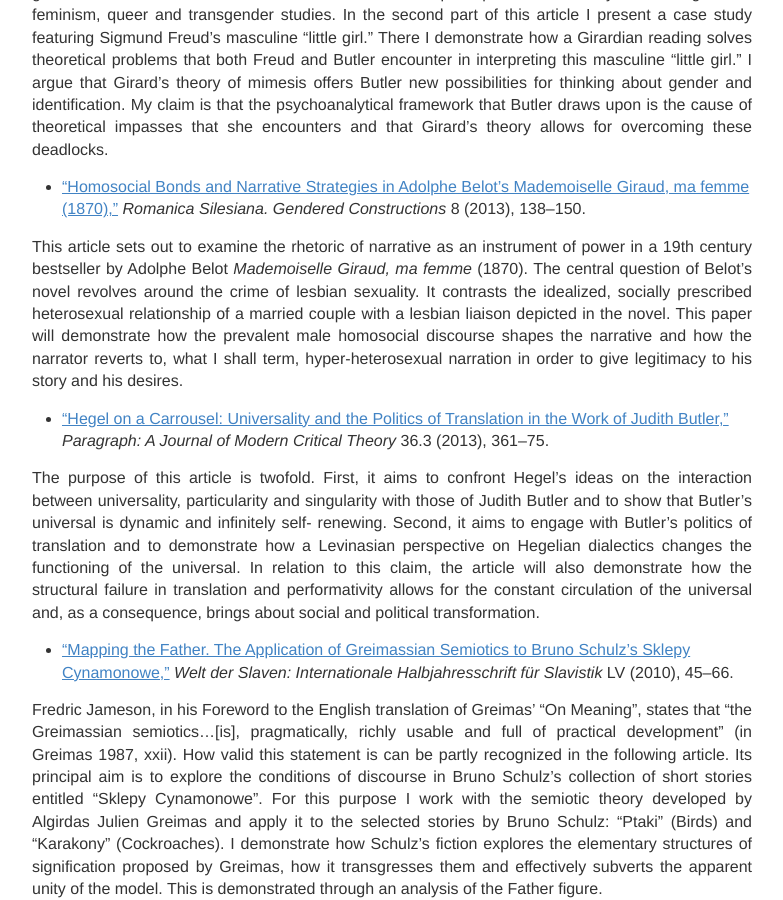
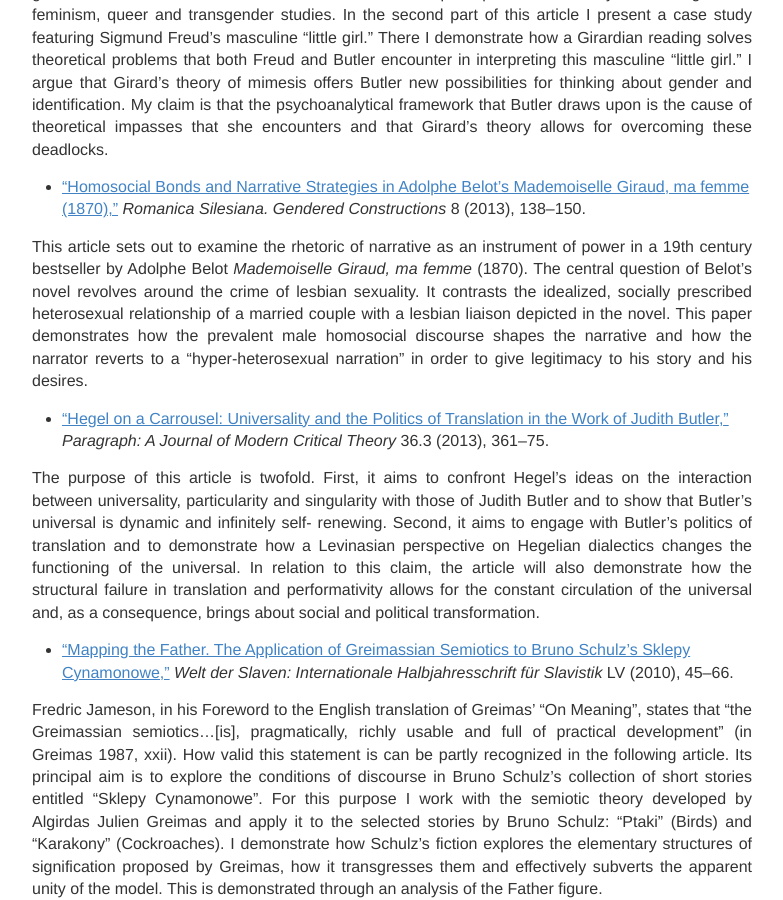
Before and after one commit to IJanicka/IJanicka.github.io, a Jekyll site: the page built from publications.md, in a window 1280 px wide and 900 px high, scrolled down 3711 px. Shown: the whole window, without its empty margins (248-1031 px from the left). Built offline with Jekyll 4.4.1, drawn with Linux system fonts in a browser that asks for light colours.

Commit message:
Update publications.md

```diff
--- a/publications.md
+++ b/publications.md
@@ -56,7 +56,7 @@ This article attempts to respond to the fractional presence of feminist discours
 
 *	<a href="../articles/Iwona Janicka_Homosocial bonds and narrative strategies_Romanica Silesiana_2013.pdf" target="_blank">“Homosocial Bonds and Narrative Strategies in Adolphe Belot’s Mademoiselle Giraud, ma femme (1870),”</a> *Romanica Silesiana. Gendered Constructions* 8 (2013), 138–150.<br>
 
-This article sets out to examine the rhetoric of narrative as an instrument of power in a 19th century bestseller by Adolphe Belot *Mademoiselle Giraud, ma femme* (1870).  The central question of Belot’s novel revolves around the crime of lesbian sexuality. It contrasts the idealized, socially prescribed heterosexual relationship of a married couple with a lesbian liaison depicted in the novel. This paper will demonstrate how the prevalent male homosocial discourse shapes the narrative and how the narrator reverts to, what I shall term, hyper-heterosexual narration in order to give legitimacy to his story and his desires.
+This article sets out to examine the rhetoric of narrative as an instrument of power in a 19th century bestseller by Adolphe Belot *Mademoiselle Giraud, ma femme* (1870).  The central question of Belot’s novel revolves around the crime of lesbian sexuality. It contrasts the idealized, socially prescribed heterosexual relationship of a married couple with a lesbian liaison depicted in the novel. This paper demonstrates how the prevalent male homosocial discourse shapes the narrative and how the narrator reverts to a "hyper-heterosexual narration" in order to give legitimacy to his story and his desires.
 
 *	<a href="../articles/Iwona Janicka_Hegel on a Carrousel_Published in Paragraph_ Nov 2013.pdf" target="_blank">“Hegel on a Carrousel: Universality and the Politics of Translation in the Work of Judith Butler,”</a> *Paragraph: A Journal of Modern Critical Theory* 36.3 (2013), 361–75.<br>
 
```
